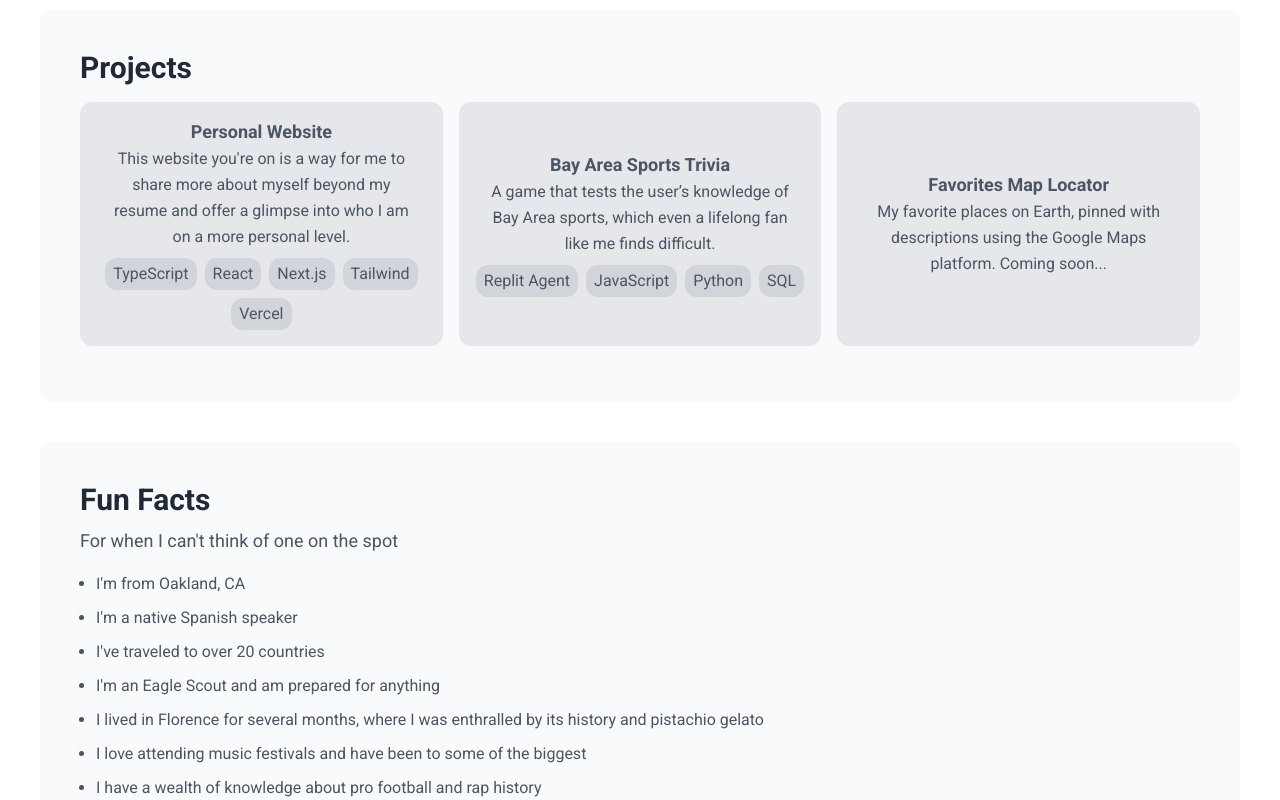
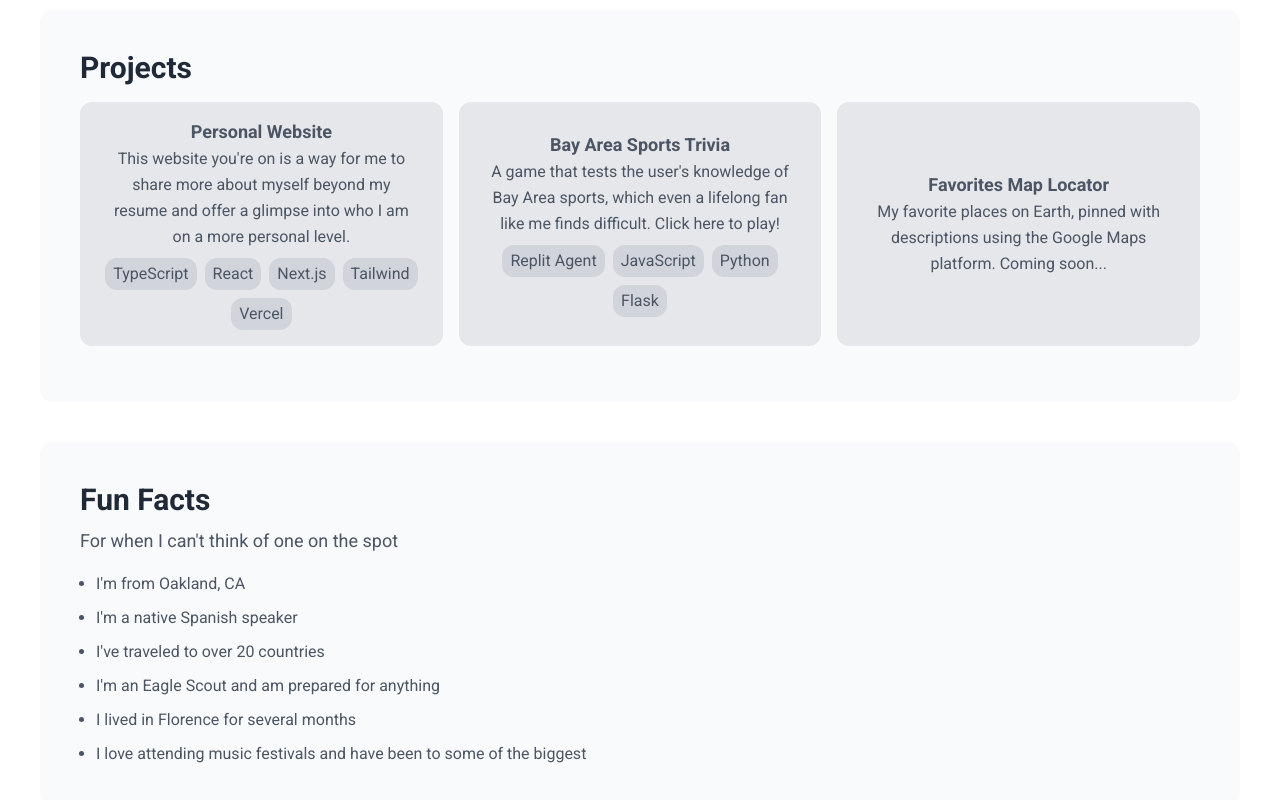
Before and after one commit to alecabdul/personal-website, a Next.js app: page / in a window 1280 px wide. Shown: the part 1700-2500 px from the top of the page. Built offline with nearby package versions, Linux system fonts and the light colour scheme; a web font is replaced by a local one.

Commit message:
Update page.tsx

```diff
--- a/app/page.tsx
+++ b/app/page.tsx
@@ -1,6 +1,6 @@
 import React from 'react';
 import Image from 'next/image';
-
+import Link from "next/link";
 
 export default function Page() {
   return (
@@ -205,21 +205,27 @@ export default function Page() {
             </div>
 
             {/* Replit Agent */}
-            <div className="bg-gray-200 rounded-xl p-4 max-w-md w-full flex flex-col justify-center items-center">
+            <div className="bg-gray-200 rounded-xl p-4 max-w-md w-full flex flex-col justify-center items-center hover:scale-95 transition-transform duration-200 ease-in-out">
+                <Link
+                  rel="noopener noreferrer"
+                  target="_blank"
+                  href="https://bay-area-sports-trivia-challenge-Alecabdul.replit.app"
+                >
                   <p className="px-4 md:text-lg leading-relaxed text-center">
                     <strong>Bay Area Sports Trivia</strong>
                   </p>
                   <p className="leading-relaxed px-4 text text-center">
-                A game that tests the user’s knowledge of Bay Area sports, which even a lifelong fan like me finds difficult.
+                    A game that tests the user's knowledge of Bay Area sports, which even a lifelong fan like me finds difficult. Click here to play!
                   </p>
                   <div>
                     <ul className='flex flex-row flex-wrap justify-center items-center gap-2 mt-2'>
                       <li className='bg-gray-300  rounded-xl px-2 py-1'>Replit Agent</li>
                       <li className='bg-gray-300  rounded-xl px-2 py-1'>JavaScript</li>
                       <li className='bg-gray-300  rounded-xl px-2 py-1'>Python</li>
-                  <li className='bg-gray-300  rounded-xl px-2 py-1'>SQL</li>
+                      <li className='bg-gray-300  rounded-xl px-2 py-1'>Flask</li>
                     </ul>
                   </div>
+                </Link>
               </div>
 
             {/* Maps */}
@@ -244,9 +250,8 @@ export default function Page() {
             <li>I'm a native Spanish speaker</li>
             <li>I've traveled to over 20 countries</li>
             <li>I'm an Eagle Scout and am prepared for anything</li>
-            <li>I lived in Florence for several months, where I was enthralled by its history and pistachio gelato</li>
+            <li>I lived in Florence for several months</li>
             <li>I love attending music festivals and have been to some of the biggest</li>
-            <li>I have a wealth of knowledge about pro football and rap history</li>
           </ul>
         </section>
 
```
Lines whose indentation alone changed are shown as unchanged.
